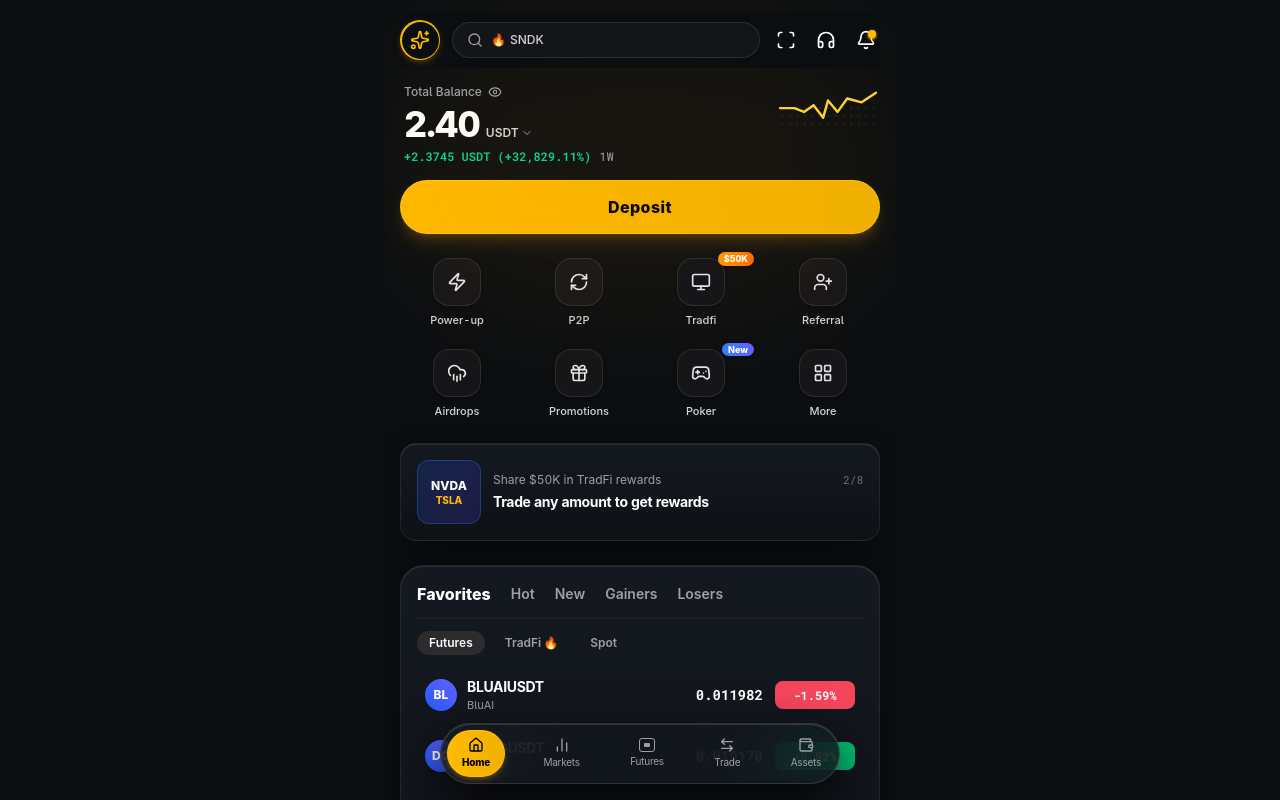
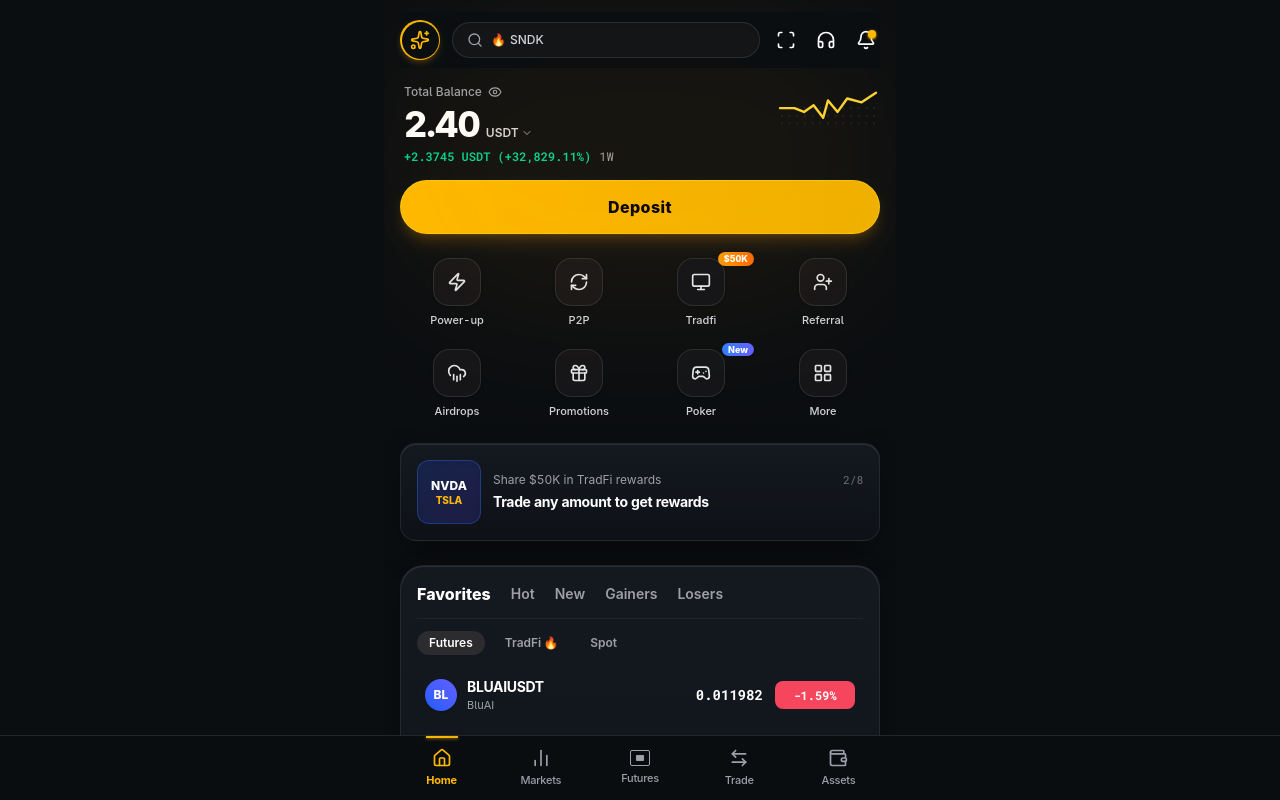
Before and after one commit to hardhustlekd-max/tradex, a React (Vite) app: page / in a window 1280 px wide. Built offline with nearby package versions, Linux system fonts and the light colour scheme; a web font is replaced by a local one.

Commit message:
Remove rounded bottom navbar, add smooth menu transition animations, and fix bottom padding

```diff
--- a/src/App.tsx
+++ b/src/App.tsx
@@ -1,4 +1,5 @@
 import React, { useState, useEffect } from 'react';
+import { motion, AnimatePresence } from 'motion/react';
 import {
   TradingPair,
   Candle,
@@ -419,39 +420,74 @@ export default function App() {
       )}
 
       {/* Main Workspace Body Layout */}
-      <div className="flex-1 flex flex-col min-h-0 overflow-y-auto lg:overflow-hidden">
+      <div className="flex-1 flex flex-col min-h-0 overflow-y-auto lg:overflow-hidden relative pb-16">
+        <AnimatePresence mode="wait">
           {activeDockTab === 'home' && (
+            <motion.div
+              key="home"
+              initial={{ opacity: 0, y: 6 }}
+              animate={{ opacity: 1, y: 0 }}
+              exit={{ opacity: 0, y: -6 }}
+              transition={{ duration: 0.18, ease: "easeOut" }}
+              className="flex-1 flex flex-col min-h-0 w-full"
+            >
               <HomePage
                 pairs={pairs}
                 onSelectPair={handleSelectPair}
                 onNavigateToFutures={() => setActiveDockTab('futures')}
                 onOpenDeposit={() => setIsFaucetModalOpen(true)}
               />
+            </motion.div>
           )}
 
           {activeDockTab === 'markets' && (
+            <motion.div
+              key="markets"
+              initial={{ opacity: 0, y: 6 }}
+              animate={{ opacity: 1, y: 0 }}
+              exit={{ opacity: 0, y: -6 }}
+              transition={{ duration: 0.18, ease: "easeOut" }}
+              className="flex-1 flex flex-col min-h-0 w-full"
+            >
               <MarketsPage
                 pairs={pairs}
                 onSelectPair={handleSelectPair}
                 onNavigateToFutures={() => setActiveDockTab('futures')}
               />
+            </motion.div>
           )}
 
           {activeDockTab === 'assets' && (
+            <motion.div
+              key="assets"
+              initial={{ opacity: 0, y: 6 }}
+              animate={{ opacity: 1, y: 0 }}
+              exit={{ opacity: 0, y: -6 }}
+              transition={{ duration: 0.18, ease: "easeOut" }}
+              className="flex-1 flex flex-col min-h-0 w-full"
+            >
               <AssetsPage
                 portfolio={portfolio}
                 onOpenDeposit={() => setIsFaucetModalOpen(true)}
               />
+            </motion.div>
           )}
 
           {(activeDockTab === 'futures' || activeDockTab === 'trade') && (
-          <>
+            <motion.div
+              key="trading"
+              initial={{ opacity: 0, y: 6 }}
+              animate={{ opacity: 1, y: 0 }}
+              exit={{ opacity: 0, y: -6 }}
+              transition={{ duration: 0.18, ease: "easeOut" }}
+              className="flex-1 flex flex-col min-h-0 w-full"
+            >
               {/* Mobile Navigation Tab Bar (< lg) */}
               <div className="flex lg:hidden bg-[#000000] border-b border-zinc-900 text-xs font-semibold shrink-0 sticky top-0 z-20">
                 <button
                   onClick={() => setMobileTab('chart')}
                   className={`flex-1 py-2 text-center transition-colors border-b-2 cursor-pointer ${
-                  mobileTab === 'chart' ? 'border-white text-white font-bold bg-zinc-950/80' : 'border-transparent text-zinc-400 hover:text-zinc-200'
+                    mobileTab === 'chart' ? 'border-amber-400 text-amber-400 font-bold bg-zinc-950/80' : 'border-transparent text-zinc-400 hover:text-zinc-200'
                   }`}
                 >
                   Chart
@@ -459,7 +495,7 @@ export default function App() {
                 <button
                   onClick={() => setMobileTab('orderbook')}
                   className={`flex-1 py-2 text-center transition-colors border-b-2 cursor-pointer ${
-                  mobileTab === 'orderbook' ? 'border-white text-white font-bold bg-zinc-950/80' : 'border-transparent text-zinc-400 hover:text-zinc-200'
+                    mobileTab === 'orderbook' ? 'border-amber-400 text-amber-400 font-bold bg-zinc-950/80' : 'border-transparent text-zinc-400 hover:text-zinc-200'
                   }`}
                 >
                   Order Book
@@ -467,7 +503,7 @@ export default function App() {
                 <button
                   onClick={() => setMobileTab('trades')}
                   className={`flex-1 py-2 text-center transition-colors border-b-2 cursor-pointer ${
-                  mobileTab === 'trades' ? 'border-white text-white font-bold bg-zinc-950/80' : 'border-transparent text-zinc-400 hover:text-zinc-200'
+                    mobileTab === 'trades' ? 'border-amber-400 text-amber-400 font-bold bg-zinc-950/80' : 'border-transparent text-zinc-400 hover:text-zinc-200'
                   }`}
                 >
                   Trades
@@ -475,7 +511,7 @@ export default function App() {
                 <button
                   onClick={() => setMobileTab('order')}
                   className={`flex-1 py-2 text-center transition-colors border-b-2 cursor-pointer ${
-                  mobileTab === 'order' ? 'border-white text-white font-bold bg-zinc-950/80' : 'border-transparent text-zinc-400 hover:text-zinc-200'
+                    mobileTab === 'order' ? 'border-amber-400 text-amber-400 font-bold bg-zinc-950/80' : 'border-transparent text-zinc-400 hover:text-zinc-200'
                   }`}
                 >
                   Trade
@@ -521,7 +557,15 @@ export default function App() {
 
               {/* Mobile View Active Tab Content (< lg) */}
               <div className="flex lg:hidden flex-col shrink-0 relative bg-[#000000]">
+                <AnimatePresence mode="wait">
                   {mobileTab === 'chart' && (
+                    <motion.div
+                      key="mobile-chart"
+                      initial={{ opacity: 0, x: -6 }}
+                      animate={{ opacity: 1, x: 0 }}
+                      exit={{ opacity: 0, x: 6 }}
+                      transition={{ duration: 0.15 }}
+                    >
                       <TradingChart
                         candles={candles}
                         symbol={activePair.symbol}
@@ -532,9 +576,17 @@ export default function App() {
                         onOpenLong={() => setMobileTab('order')}
                         onOpenShort={() => setMobileTab('order')}
                       />
+                    </motion.div>
                   )}
 
                   {mobileTab === 'orderbook' && (
+                    <motion.div
+                      key="mobile-orderbook"
+                      initial={{ opacity: 0, x: -6 }}
+                      animate={{ opacity: 1, x: 0 }}
+                      exit={{ opacity: 0, x: 6 }}
+                      transition={{ duration: 0.15 }}
+                    >
                       <OrderBook
                         asks={orderBook.asks}
                         bids={orderBook.bids}
@@ -545,13 +597,29 @@ export default function App() {
                           setMobileTab('order');
                         }}
                       />
+                    </motion.div>
                   )}
 
                   {mobileTab === 'trades' && (
+                    <motion.div
+                      key="mobile-trades"
+                      initial={{ opacity: 0, x: -6 }}
+                      animate={{ opacity: 1, x: 0 }}
+                      exit={{ opacity: 0, x: 6 }}
+                      transition={{ duration: 0.15 }}
+                    >
                       <RecentTrades trades={trades} precision={activePair.precision} />
+                    </motion.div>
                   )}
 
                   {mobileTab === 'order' && (
+                    <motion.div
+                      key="mobile-order"
+                      initial={{ opacity: 0, x: -6 }}
+                      animate={{ opacity: 1, x: 0 }}
+                      exit={{ opacity: 0, x: 6 }}
+                      transition={{ duration: 0.15 }}
+                    >
                       <OrderForm
                         activePair={activePair}
                         portfolio={portfolio}
@@ -560,10 +628,13 @@ export default function App() {
                           handleSubmitOrder(ord);
                         }}
                       />
+                    </motion.div>
                   )}
+                </AnimatePresence>
               </div>
-          </>
+            </motion.div>
           )}
+        </AnimatePresence>
       </div>
 
       {/* Bottom Floating Menu & Positions Panel (Fixed at viewport bottom) */}
--- a/src/components/AssetsPage.tsx
+++ b/src/components/AssetsPage.tsx
@@ -27,7 +27,7 @@ export const AssetsPage: React.FC<AssetsPageProps> = ({
   const futuresUsdt = (totalUsdt * 0.995).toFixed(2);
 
   return (
-    <div className="flex-1 bg-[#0b0e11] text-[#f0f3f8] flex flex-col overflow-y-auto select-none pb-36 font-sans relative">
+    <div className="flex-1 bg-[#0b0e11] text-[#f0f3f8] flex flex-col overflow-y-auto select-none pb-24 font-sans relative">
       {/* Background Ambient Liquid Glow */}
       <div className="absolute top-0 left-1/4 w-96 h-96 bg-amber-500/5 rounded-full blur-3xl pointer-events-none" />
       <div className="absolute top-1/3 right-0 w-80 h-80 bg-emerald-500/5 rounded-full blur-3xl pointer-events-none" />
--- a/src/components/BottomPanels.tsx
+++ b/src/components/BottomPanels.tsx
@@ -1,4 +1,5 @@
 import React, { useState } from 'react';
+import { motion } from 'motion/react';
 import { Position, Order, Portfolio, TradingPair } from '../types';
 import { formatCurrency, formatNumber } from '../utils/calc';
 import { soundFx } from '../utils/audio';
@@ -68,7 +69,7 @@ export const BottomPanels: React.FC<BottomPanelsProps> = ({
   return (
     <>
       {isPositionsPanelVisible && (
-        <div className="bg-[#000000] border-t border-zinc-900 flex flex-col shrink-0 text-xs font-sans select-none overflow-hidden pb-1">
+        <div className="bg-[#000000] border-t border-zinc-900 flex flex-col shrink-0 text-xs font-sans select-none overflow-hidden pb-1 mb-16">
           {/* 1. Header Row Tabs: Positions (1) | Orders (0) | Copy trades */}
       <div className="h-8 px-3 bg-[#000000] border-b border-zinc-900 flex items-center justify-between text-zinc-400 shrink-0">
         <div className="flex items-center gap-4 font-medium text-xs">
@@ -315,23 +316,30 @@ export const BottomPanels: React.FC<BottomPanelsProps> = ({
       </div>
     )}
 
-      {/* 4. Bottom Floating Navigation Dock Bar - Apple Liquid Glass Style */}
-      <div className="fixed bottom-4 left-1/2 -translate-x-1/2 z-50 w-[92%] max-w-[400px] pointer-events-auto select-none">
-        <div className="liquid-dock rounded-full p-1.5 flex items-center justify-between text-zinc-400 text-[10px] font-sans">
+      {/* 4. Bottom Navigation Bar - Flat Edge-to-Edge Rectangular Design */}
+      <div className="fixed bottom-0 left-0 right-0 z-50 w-full bg-[#0b0e11]/95 backdrop-blur-xl border-t border-white/10 select-none">
+        <div className="max-w-lg mx-auto h-16 px-2 flex items-center justify-around text-[10px] font-sans">
           {/* 1. Home */}
           <button
             onClick={() => {
               soundFx.playClick();
               if (onSelectNavDock) onSelectNavDock('home');
             }}
-            className={`flex flex-col items-center justify-center gap-0.5 cursor-pointer transition-all duration-200 active:scale-95 ${
+            className={`flex-1 h-full flex flex-col items-center justify-center gap-1 cursor-pointer transition-colors relative ${
               activeNavDock === 'home'
-                ? 'bg-gradient-to-r from-amber-400 to-yellow-500 text-black rounded-full px-3.5 py-1.5 font-extrabold shadow-md shadow-amber-500/25 border border-yellow-300/40'
-                : 'text-zinc-400 hover:text-zinc-100 px-3 py-1.5'
+                ? 'text-amber-400 font-bold'
+                : 'text-zinc-400 hover:text-zinc-200 font-medium'
             }`}
           >
-            <Home className="w-4 h-4 text-current" />
-            <span className="text-[10px] tracking-tight">Home</span>
+            {activeNavDock === 'home' && (
+              <motion.span
+                layoutId="activeDockIndicator"
+                className="absolute top-0 left-1/2 -translate-x-1/2 w-8 h-[2px] bg-gradient-to-r from-amber-400 to-yellow-500 shadow-sm shadow-amber-400/50"
+                transition={{ type: 'spring', stiffness: 400, damping: 30 }}
+              />
+            )}
+            <Home className="w-5 h-5 text-current" />
+            <span className="text-[11px] tracking-tight">Home</span>
           </button>
 
           {/* 2. Markets */}
@@ -340,14 +348,21 @@ export const BottomPanels: React.FC<BottomPanelsProps> = ({
               soundFx.playClick();
               if (onSelectNavDock) onSelectNavDock('markets');
             }}
-            className={`flex flex-col items-center justify-center gap-0.5 cursor-pointer transition-all duration-200 active:scale-95 ${
+            className={`flex-1 h-full flex flex-col items-center justify-center gap-1 cursor-pointer transition-colors relative ${
               activeNavDock === 'markets'
-                ? 'bg-gradient-to-r from-amber-400 to-yellow-500 text-black rounded-full px-3.5 py-1.5 font-extrabold shadow-md shadow-amber-500/25 border border-yellow-300/40'
-                : 'text-zinc-400 hover:text-zinc-100 px-3 py-1.5'
+                ? 'text-amber-400 font-bold'
+                : 'text-zinc-400 hover:text-zinc-200 font-medium'
             }`}
           >
-            <BarChart2 className="w-4 h-4 text-current" />
-            <span className="text-[10px] tracking-tight">Markets</span>
+            {activeNavDock === 'markets' && (
+              <motion.span
+                layoutId="activeDockIndicator"
+                className="absolute top-0 left-1/2 -translate-x-1/2 w-8 h-[2px] bg-gradient-to-r from-amber-400 to-yellow-500 shadow-sm shadow-amber-400/50"
+                transition={{ type: 'spring', stiffness: 400, damping: 30 }}
+              />
+            )}
+            <BarChart2 className="w-5 h-5 text-current" />
+            <span className="text-[11px] tracking-tight">Markets</span>
           </button>
 
           {/* 3. Futures */}
@@ -356,16 +371,23 @@ export const BottomPanels: React.FC<BottomPanelsProps> = ({
               soundFx.playClick();
               if (onSelectNavDock) onSelectNavDock('futures');
             }}
-            className={`flex flex-col items-center justify-center gap-0.5 cursor-pointer transition-all duration-200 active:scale-95 ${
+            className={`flex-1 h-full flex flex-col items-center justify-center gap-1 cursor-pointer transition-colors relative ${
               activeNavDock === 'futures'
-                ? 'bg-gradient-to-r from-amber-400 to-yellow-500 text-black rounded-full px-3.5 py-1.5 font-extrabold shadow-md shadow-amber-500/25 border border-yellow-300/40'
-                : 'text-zinc-400 hover:text-zinc-100 px-3 py-1.5'
+                ? 'text-amber-400 font-bold'
+                : 'text-zinc-400 hover:text-zinc-200 font-medium'
             }`}
           >
-            <div className="w-4 h-3.5 border-[1.5px] border-current rounded-[3px] flex items-center justify-center p-[1px]">
-              <div className="w-1.5 h-1 bg-current rounded-[1px]" />
+            {activeNavDock === 'futures' && (
+              <motion.span
+                layoutId="activeDockIndicator"
+                className="absolute top-0 left-1/2 -translate-x-1/2 w-8 h-[2px] bg-gradient-to-r from-amber-400 to-yellow-500 shadow-sm shadow-amber-400/50"
+                transition={{ type: 'spring', stiffness: 400, damping: 30 }}
+              />
+            )}
+            <div className="w-5 h-4 border-[1.5px] border-current rounded-[2px] flex items-center justify-center p-[1px]">
+              <div className="w-2 h-1.5 bg-current rounded-[1px]" />
             </div>
-            <span className="text-[10px] tracking-tight">Futures</span>
+            <span className="text-[11px] tracking-tight">Futures</span>
           </button>
 
           {/* 4. Trade */}
@@ -374,14 +396,21 @@ export const BottomPanels: React.FC<BottomPanelsProps> = ({
               soundFx.playClick();
               if (onSelectNavDock) onSelectNavDock('trade');
             }}
-            className={`flex flex-col items-center justify-center gap-0.5 cursor-pointer transition-all duration-200 active:scale-95 ${
+            className={`flex-1 h-full flex flex-col items-center justify-center gap-1 cursor-pointer transition-colors relative ${
               activeNavDock === 'trade'
-                ? 'bg-gradient-to-r from-amber-400 to-yellow-500 text-black rounded-full px-3.5 py-1.5 font-extrabold shadow-md shadow-amber-500/25 border border-yellow-300/40'
-                : 'text-zinc-400 hover:text-zinc-100 px-3 py-1.5'
+                ? 'text-amber-400 font-bold'
+                : 'text-zinc-400 hover:text-zinc-200 font-medium'
             }`}
           >
-            <ArrowLeftRight className="w-4 h-4 text-current" />
-            <span className="text-[10px] tracking-tight">Trade</span>
+            {activeNavDock === 'trade' && (
+              <motion.span
+                layoutId="activeDockIndicator"
+                className="absolute top-0 left-1/2 -translate-x-1/2 w-8 h-[2px] bg-gradient-to-r from-amber-400 to-yellow-500 shadow-sm shadow-amber-400/50"
+                transition={{ type: 'spring', stiffness: 400, damping: 30 }}
+              />
+            )}
+            <ArrowLeftRight className="w-5 h-5 text-current" />
+            <span className="text-[11px] tracking-tight">Trade</span>
           </button>
 
           {/* 5. Assets */}
@@ -390,14 +419,21 @@ export const BottomPanels: React.FC<BottomPanelsProps> = ({
               soundFx.playClick();
               if (onSelectNavDock) onSelectNavDock('assets');
             }}
-            className={`flex flex-col items-center justify-center gap-0.5 cursor-pointer transition-all duration-200 active:scale-95 ${
+            className={`flex-1 h-full flex flex-col items-center justify-center gap-1 cursor-pointer transition-colors relative ${
               activeNavDock === 'assets'
-                ? 'bg-gradient-to-r from-amber-400 to-yellow-500 text-black rounded-full px-3.5 py-1.5 font-extrabold shadow-md shadow-amber-500/25 border border-yellow-300/40'
-                : 'text-zinc-400 hover:text-zinc-100 px-3 py-1.5'
+                ? 'text-amber-400 font-bold'
+                : 'text-zinc-400 hover:text-zinc-200 font-medium'
             }`}
           >
-            <Wallet className="w-4 h-4 text-current" />
-            <span className="text-[10px] tracking-tight">Assets</span>
+            {activeNavDock === 'assets' && (
+              <motion.span
+                layoutId="activeDockIndicator"
+                className="absolute top-0 left-1/2 -translate-x-1/2 w-8 h-[2px] bg-gradient-to-r from-amber-400 to-yellow-500 shadow-sm shadow-amber-400/50"
+                transition={{ type: 'spring', stiffness: 400, damping: 30 }}
+              />
+            )}
+            <Wallet className="w-5 h-5 text-current" />
+            <span className="text-[11px] tracking-tight">Assets</span>
           </button>
         </div>
       </div>
--- a/src/components/HomePage.tsx
+++ b/src/components/HomePage.tsx
@@ -53,7 +53,7 @@ export const HomePage: React.FC<HomePageProps> = ({
   ];
 
   return (
-    <div className="flex-1 overflow-y-auto bg-[#0b0e11] text-[#f0f3f8] font-sans px-4 pt-3 pb-36 max-w-lg mx-auto w-full select-none relative">
+    <div className="flex-1 overflow-y-auto bg-[#0b0e11] text-[#f0f3f8] font-sans px-4 pt-3 pb-24 max-w-lg mx-auto w-full select-none relative">
       {/* Background Ambient Liquid Glow */}
       <div className="absolute top-0 left-1/2 -translate-x-1/2 w-full h-80 bg-amber-500/5 rounded-full blur-3xl pointer-events-none" />
 
--- a/src/components/MarketsPage.tsx
+++ b/src/components/MarketsPage.tsx
@@ -77,7 +77,7 @@ export const MarketsPage: React.FC<MarketsPageProps> = ({
   };
 
   return (
-    <div className="flex-1 bg-[#0b0e11] text-[#f0f3f8] flex flex-col overflow-y-auto select-none pb-36 font-sans relative">
+    <div className="flex-1 bg-[#0b0e11] text-[#f0f3f8] flex flex-col overflow-y-auto select-none pb-24 font-sans relative">
       {/* Background Ambient Liquid Glow */}
       <div className="absolute top-0 right-1/4 w-96 h-96 bg-amber-500/5 rounded-full blur-3xl pointer-events-none" />
       <div className="absolute bottom-1/3 left-0 w-80 h-80 bg-emerald-500/5 rounded-full blur-3xl pointer-events-none" />
```
Lines whose indentation alone changed are shown as unchanged.
